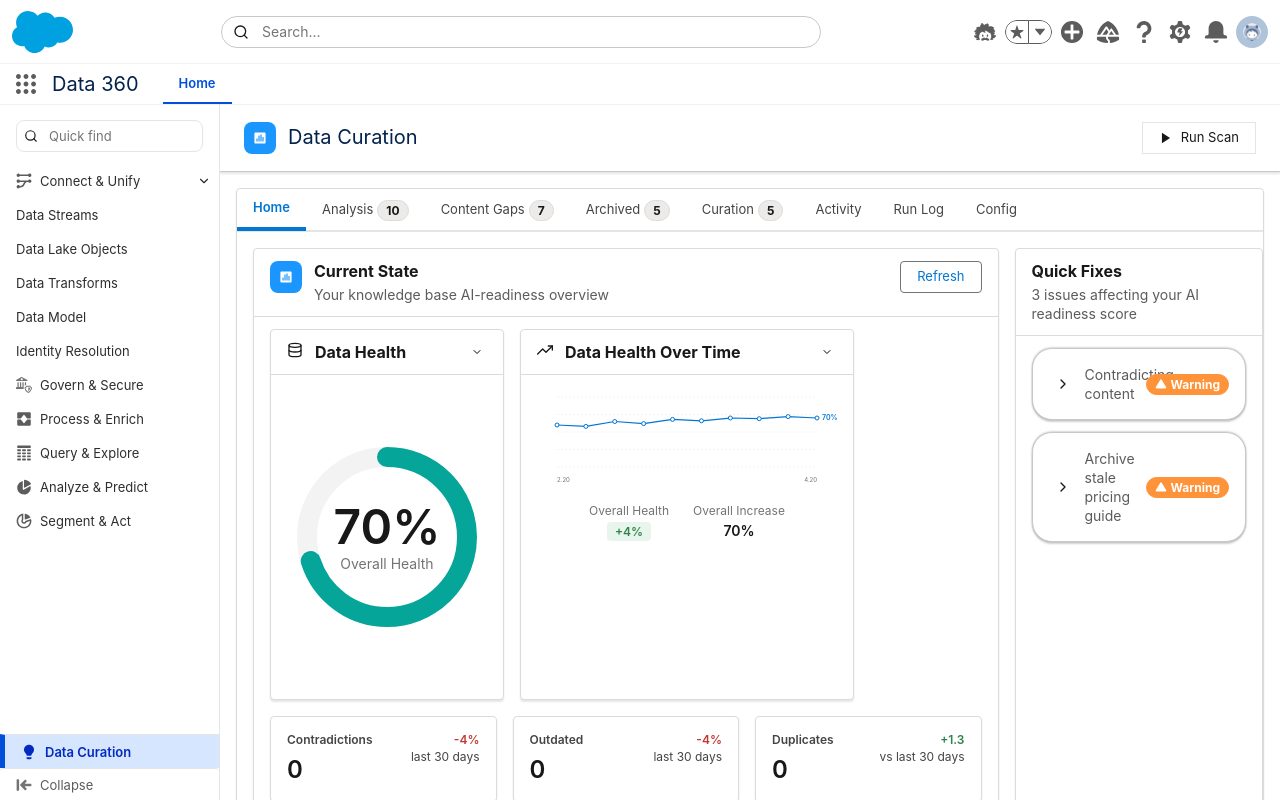
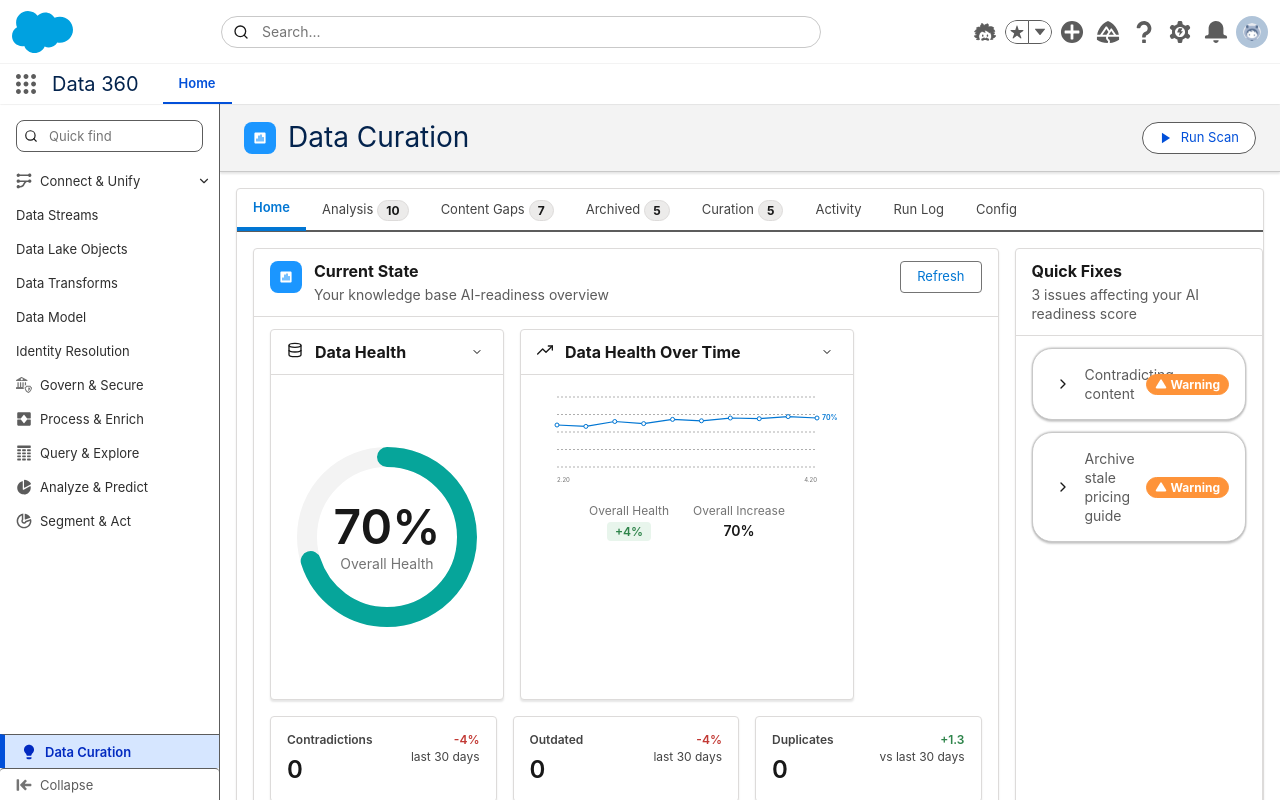
Before and after one commit to NoamVin602/TEST_Agent-ready-data, a Next.js app: page / in a window 1280 px wide. Built offline with nearby package versions, Linux system fonts and the light colour scheme.

Commit message:
Match PageHeader colors and styling to Figma design: Update background to surface-container-2 (#f3f3f3), title to font-scale-5 (28px) with line-height 35px, button to neutral style with accent-2 blue text (#0250d9) and border-2 (#5c5c5c)

```diff
--- a/app/components/shared/PageHeader.tsx
+++ b/app/components/shared/PageHeader.tsx
@@ -12,7 +12,7 @@
     <div
       className="slds-page-header slds-page-header_record-home"
       style={{
-        backgroundColor: '#FFFFFF',
+        backgroundColor: 'var(--slds-g-color-surface-container-2, #f3f3f3)',
         position: 'sticky',
         top: '0',
         zIndex: 900,
@@ -68,7 +68,7 @@
                 <>
                   <LoaderIcon
                     size={14}
-                    color="#FFFFFF"
+                    color="var(--slds-g-color-accent-2, #0250d9)"
                     className="slds-button__icon slds-button__icon_left"
                     style={{ animation: 'spin 1s linear infinite' }}
                   />
@@ -78,7 +78,7 @@
                 <>
                   <PlayIcon
                     size={14}
-                    color="#FFFFFF"
+                    color="var(--slds-g-color-accent-2, #0250d9)"
                     className="slds-button__icon slds-button__icon_left"
                   />
                   <span>Run Scan</span>
--- a/app/globals.css
+++ b/app/globals.css
@@ -63,7 +63,7 @@
 
   /* Border Colors */
   --slds-g-color-border-1: #C9C9C9;
-  --slds-g-color-border-2: #E5E5E5;
+  --slds-g-color-border-2: #5c5c5c;
   --slds-g-color-neutral-90: #E5E5E5;
   --slds-g-color-neutral-50: #747474;
 
@@ -646,9 +646,9 @@
    SLDS Page Header (Cosmos Pattern)
 ========================================== */
 .slds-page-header {
-  background-color: #FFFFFF;
+  background-color: var(--slds-g-color-surface-container-2, #f3f3f3);
   border-bottom: 1px solid var(--slds-g-color-border-1, #dddbda);
-  padding: var(--slds-g-spacing-4, 1rem) var(--slds-g-spacing-6, 1.5rem);
+  padding: var(--slds-g-spacing-4, 16px) var(--slds-g-spacing-6, 24px);
   box-shadow: 0 2px 2px 0 rgba(0, 0, 0, 0.1);
 }
 
@@ -684,10 +684,10 @@
 
 .slds-page-header__title {
   font-family: var(--slds-g-font-family);
-  font-size: var(--slds-g-font-scale-3, 1.25rem);
+  font-size: var(--slds-g-font-scale-5, 28px);
   font-weight: var(--slds-g-font-weight-4, 400);
-  line-height: var(--slds-g-line-height-heading, 1.75rem);
-  color: var(--slds-g-color-on-surface-3, #181818);
+  line-height: 35px;
+  color: var(--slds-g-color-on-surface-3, #03234d);
   margin: 0;
 }
 
@@ -807,20 +807,20 @@
   justify-content: center;
   align-items: center;
   gap: var(--slds-g-spacing-2);
-  border-radius: var(--slds-g-radius-border-circle);
-  border: 1px solid var(--slds-g-color-border-2);
-  background: var(--slds-g-color-surface-container-1);
-  color: inherit;
+  border-radius: var(--slds-g-radius-border-circle, 9999px);
+  border: 1px solid var(--slds-g-color-border-2, #5c5c5c);
+  background: var(--slds-g-color-surface-container-1, #ffffff);
+  color: var(--slds-g-color-accent-2, #0250d9);
 }
 
 .slds-button_brand:hover:not(:disabled) {
-  background-color: #5C5C5C;
-  border-color: #5C5C5C;
+  background-color: var(--slds-g-color-neutral-base-95, #f3f3f3);
+  border-color: var(--slds-g-color-border-2, #5c5c5c);
 }
 
 .slds-button_brand:active:not(:disabled) {
-  background-color: #014486;
-  border-color: #014486;
+  background-color: var(--slds-g-color-neutral-base-95, #f3f3f3);
+  border-color: var(--slds-g-color-border-2, #5c5c5c);
 }
 
 .slds-button_brand:disabled {
```
